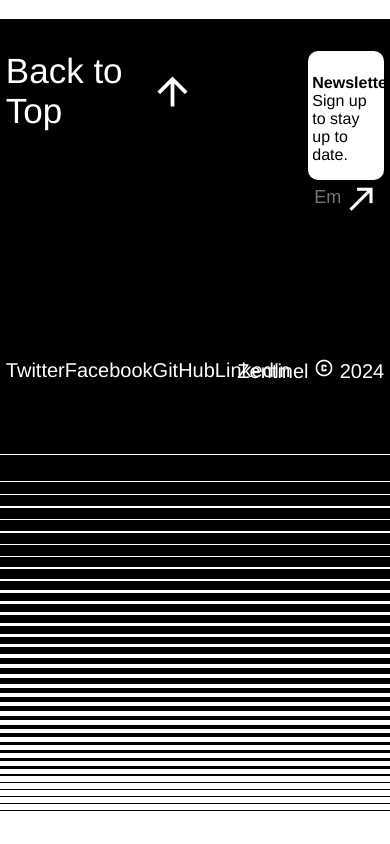
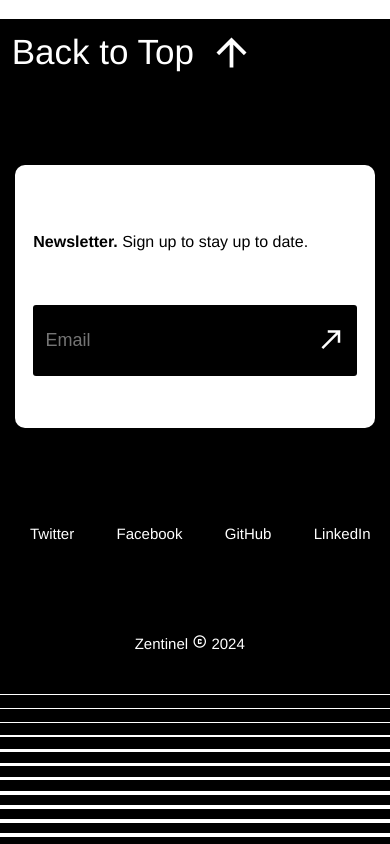
Before and after one commit to Zentinel-Consulting/zentinel-consulting, a SvelteKit app: page / in a window 390 px wide. Shown: the part 6160-7004 px from the top of the page. Built offline with nearby package versions, Linux system fonts and the light colour scheme.

Commit message:
fixing several footer responsiveness issues :)

```diff
--- a/src/components/Footer.svelte
+++ b/src/components/Footer.svelte
@@ -1,6 +1,25 @@
 <script>
-  // Define the number of lines
-  let lines = Array(40).fill(0);
+  import { onMount } from 'svelte';
+
+  let lines = [];
+
+  // Function to calculate the number of lines
+  function calculateLines() {
+    const containerHeight = document.querySelector('.zebra-container').clientHeight;
+    const targetHeight = 0.9 * containerHeight; // 90% of container height
+    let currentHeight = 0;
+    let lineIndex = 0;
+
+    while (currentHeight < targetHeight) {
+      const margin = (40 - lineIndex) * 0.00055 * containerHeight; // 0.04% of container height
+      const height = lineIndex * 0.00055 * containerHeight; // 0.04% of container height
+      currentHeight += margin + height;
+      lines[lineIndex] = { margin, height };
+      lineIndex++;
+    }
+
+    lines = lines.slice(0, lineIndex); // Trim any excess lines
+  }
 
   // Custom easing function
   function easeInOutCubic(t) {
@@ -29,8 +48,13 @@
 
     requestAnimationFrame(scroll);
   }
+
+  onMount(() => {
+    calculateLines();
+    window.addEventListener('resize', calculateLines);
+    return () => window.removeEventListener('resize', calculateLines);
+  });
 </script>
-
 
 <svelte:head>
   <link rel="stylesheet" href="https://fonts.googleapis.com/css2?family=Material+Symbols+Outlined:opsz,wght,FILL,GRAD@20..48,100..700,0..1,-50..200" />
@@ -129,11 +153,11 @@
 
   <!-- Zebra design -->
   <div class="zebra-container">
-    {#each lines as _, index}
-      <div
-        class="zebra-line"
-        style="--margin: {(40 - index) * 0.04}%; --height: {index * 0.04}%;"
-      ></div>
+    {#each lines as line, index}
+    <div
+      class="zebra-line"
+      style="margin-top: {line.height}px; height: {line.margin}px;"
+    ></div>
     {/each}
   </div>
 </div>
@@ -302,8 +326,8 @@
     flex-direction: column;
     align-items: center;
     width: 100%;
-    height: 70%;
     background-color: white;
+    flex-grow: 1;
   }
   .zebra-line {
     background-color: black;
@@ -311,4 +335,120 @@
     height: var(--margin);
     margin-top: var(--height);
   }
+
+  @media only screen and (max-width: 1300px){
+    .socialn-list {
+      width: 70%;
+    }
+  }
+  @media only screen and (max-width: 1200px){
+    .newsletter-container {
+      width: 60%;
+    }
+  }
+  @media only screen and (max-height: 950px){
+    .input-field-container button span{
+      font-size: 30px;
+    }
+  }
+  @media only screen and (max-height: 840px){
+    .input-field-container button span{
+      font-size: 25px;
+    }
+  }
+  @media only screen and (max-height: 730px){
+    .input-field-container button span{
+      font-size: 20px;
+    }
+  }
+  @media only screen and (max-height: 500px){
+    .newsletter-label {
+      font-size: 15px;
+    }
+    .input-field-container button span{
+      font-size: 25px;
+    }
+  }
+  @media only screen and (max-width: 900px){
+    .socialn-list {
+      width: 90%;
+    }
+  }
+  @media only screen and (max-width: 1050px){
+    .newsletter-container {
+      height: 80%;
+    }
+  }
+  @media only screen and (max-width: 760px){
+    .newsletter-container {
+      width: 80%;
+    }
+  }
+  @media only screen and (max-width: 720px){
+    .footer-content {
+      height: 50%;
+    }
+    .upper-content {
+      height: 75%;
+    }
+    .newsletter-container {
+      height: 70%;
+    }
+    .lower-content {
+      height: 25%;
+      align-items: center;
+      flex-direction: column;
+    }
+    .lower-content .upper-content-container{
+      width: 90%;
+    }
+    .lower-content .upper-content-container .upper-content-middle-box{
+      height: 100%;
+    }
+    .label-co {
+      flex-direction: row;
+      justify-content: center;
+      align-items: end;
+    }
+    .label-co p{
+      font-size: 15px;
+    }
+    .label-co span{
+      font-size: 15px;
+    }
+  }
+  @media only screen and (max-width: 620px){
+    .upper-content {
+      flex-direction: column;
+    }
+    .upper-content .left-content {
+      height: 30%;
+      width: 100%;
+      flex-direction: row;
+    }
+    .upper-content-middle-box-left {
+      justify-content: center;
+    }
+    .newsletter-container {
+      width: 95%;
+      height: 90%;
+    }
+    .upper-content .right-content {
+      width: 100%;
+      justify-content: center;
+    }
+  }
+  @media only screen and (max-width: 400px){
+    .socialn-list {
+      width: 100%;
+    }
+    .socialn-list a {
+      font-size: 15px;
+    }
+  }
+  @media only screen and (max-height: 720px){
+    .footer-content {
+      height: 50%;
+    }
+  }
 </style>
```
